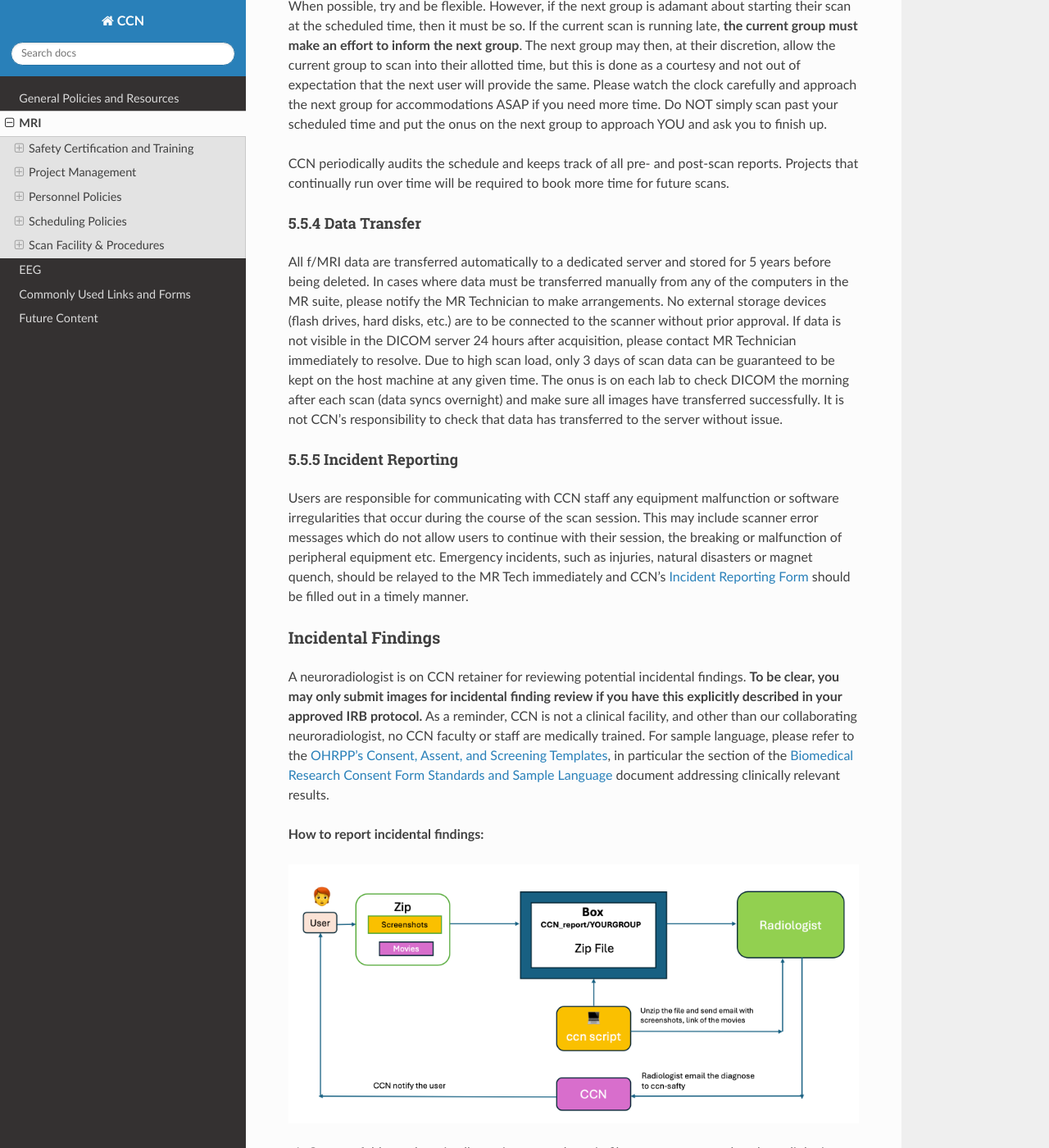
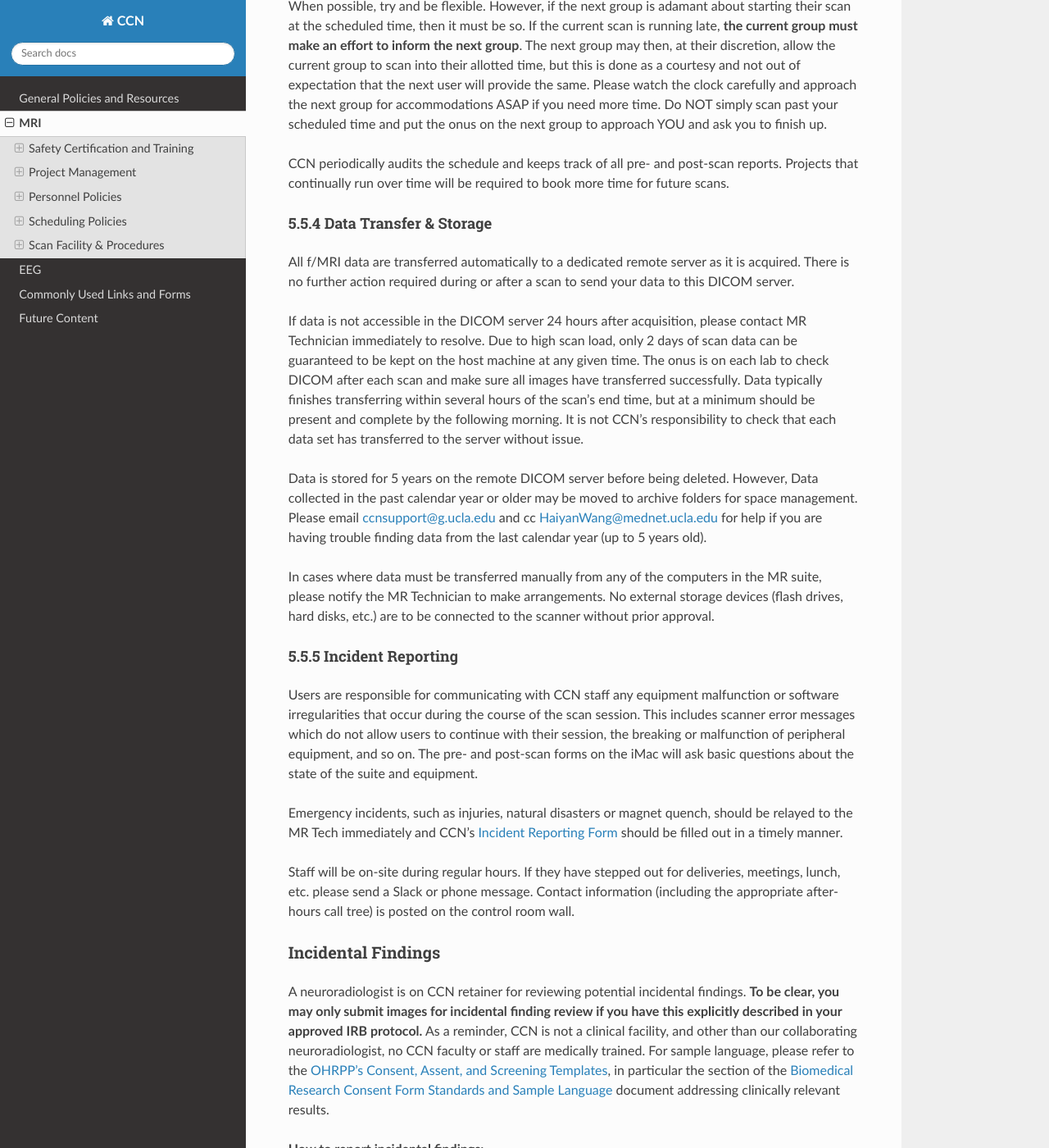
Before and after one commit to CCN-Support/CCN_Wiki, a Sphinx documentation site: the page built from docs/source/mri.rst, in a window 1280 px wide and 1400 px high, scrolled down 20593 px. Shown: the whole window at 82% size. Built offline with Sphinx 7.4.7 and the Read the Docs theme 3.1.0, drawn with Linux system fonts in a browser that asks for light colours; some of the changed text lies outside the part shown.

Commit message:
Update mri.rst

```diff
--- a/docs/source/mri.rst
+++ b/docs/source/mri.rst
@@ -513,15 +513,25 @@ When possible, try and be flexible. However, if the next group is adamant about
 
 CCN periodically audits the schedule and keeps track of all pre- and post-scan reports. Projects that continually run over time will be required to book more time for future scans.
 
-**5.5.4**  Data Transfer
-^^^^^^^^^^^^^^^^^^^^^^^
+**5.5.4**  Data Transfer & Storage
+^^^^^^^^^^^^^^^^^^^^^^^^^^^^^^^^^^
 
-All f/MRI data are transferred automatically to a dedicated server and stored for 5 years before being deleted. In cases where data must be transferred manually from any of the computers in the MR suite, please notify the MR Technician to make arrangements. No external storage devices (flash drives, hard disks, etc.) are to be connected to the scanner without prior approval. If data is not visible in the DICOM server 24 hours after acquisition, please contact MR Technician immediately to resolve. Due to high scan load, only 3 days of scan data can be guaranteed to be kept on the host machine at any given time. The onus is on each lab to check DICOM the morning after each scan (data syncs overnight) and make sure all images have transferred successfully. It is not CCN's responsibility to check that data has transferred to the server without issue.
+All f/MRI data are transferred automatically to a dedicated remote server as it is acquired. There is no further action required during or after a scan to send your data to this DICOM server.
+
+If data is not accessible in the DICOM server 24 hours after acquisition, please contact MR Technician immediately to resolve. Due to high scan load, only 2 days of scan data can be guaranteed to be kept on the host machine at any given time. The onus is on each lab to check DICOM after each scan and make sure all images have transferred successfully. Data typically finishes transferring within several hours of the scan's end time, but at a minimum should be present and complete by the following morning. It is not CCN's responsibility to check that each data set has transferred to the server without issue.
+
+Data is stored for 5 years on the remote DICOM server before being deleted. However, Data collected in the past calendar year or older may be moved to archive folders for space management. Please email ccnsupport@g.ucla.edu and cc HaiyanWang@mednet.ucla.edu for help if you are having trouble finding data from the last calendar year (up to 5 years old).
+
+In cases where data must be transferred manually from any of the computers in the MR suite, please notify the MR Technician to make arrangements. No external storage devices (flash drives, hard disks, etc.) are to be connected to the scanner without prior approval.
 
 **5.5.5** Incident Reporting
 ^^^^^^^^^^^^^^^^^^^^^^^^^^^^
 
-Users are responsible for communicating with CCN staff any equipment malfunction or software irregularities that occur during the course of the scan session. This may include scanner error messages which do not allow users to continue with their session, the breaking or malfunction of peripheral equipment etc. Emergency incidents, such as injuries, natural disasters or magnet quench, should be relayed to the MR Tech immediately and CCN's `Incident Reporting Form <https://docs.google.com/forms/d/e/1FAIpQLSckiYXnkzlWcYBfD6BEGTV60Tb36Jj2680Tq8mdw02auoFiKQ/viewform>`_ should be filled out in a timely manner.
+Users are responsible for communicating with CCN staff any equipment malfunction or software irregularities that occur during the course of the scan session. This includes scanner error messages which do not allow users to continue with their session, the breaking or malfunction of peripheral equipment, and so on. The pre- and post-scan forms on the iMac will ask basic questions about the state of the suite and equipment.
+
+Emergency incidents, such as injuries, natural disasters or magnet quench, should be relayed to the MR Tech immediately and CCN's `Incident Reporting Form <https://docs.google.com/forms/d/e/1FAIpQLSckiYXnkzlWcYBfD6BEGTV60Tb36Jj2680Tq8mdw02auoFiKQ/viewform>`_ should be filled out in a timely manner.
+
+Staff will be on-site during regular hours. If they have stepped out for deliveries, meetings, lunch, etc. please send a Slack or phone message. Contact information (including the appropriate after-hours call tree) is posted on the control room wall.
 
 Incidental Findings
 ~~~~~~~~~~~~~~~~~~~
@@ -547,8 +557,10 @@ A neuroradiologist is on CCN retainer for reviewing potential incidental finding
 
 3. Upload the zip file to the Box folder, “CCN_report/YOURGROUP”, which should be shared with your lab.
 
-   - Before you upload the files, please make sure the images and videos are in good quality so the radiologist can make the correct decision based on them. No phone pictures of computer screens. If your lab does not have a Box group folder shared by us, please contact ccnsupport@g.ucla.edu so we can set one up for you.
+   - If your lab does not yet have a Box group folder shared by us, please contact ccnsupport@g.ucla.edu (confirming your IRB permits these reviews) so we can set one up for you.
+   - Before you upload the files, please make sure the images and videos are in good quality so the radiologist can make the correct decision based on them. No phone pictures of computer screens.
 
-What will happen after you upload the zip file:
+4. What will happen after you upload the zip file:
 
-Our script will check the Box folder once a day and if there’s a new zip file, it will unzip it and then send an email to the radiologist with the images attached. It will also send the link of the movie file.
+   - Our script will check the Box folder once a day, and if there is a new zip file, it will be unzipped and sent to the radiologist with the images attached. The link for the movie file will also be included.
+   - CCN will forward the radiologist's read to your PI. Regardless of who submited the materials, only the PI will receive the review.
```
Also changed, not shown: other parts of docs/source/mri.rst (+2 -2 lines).
